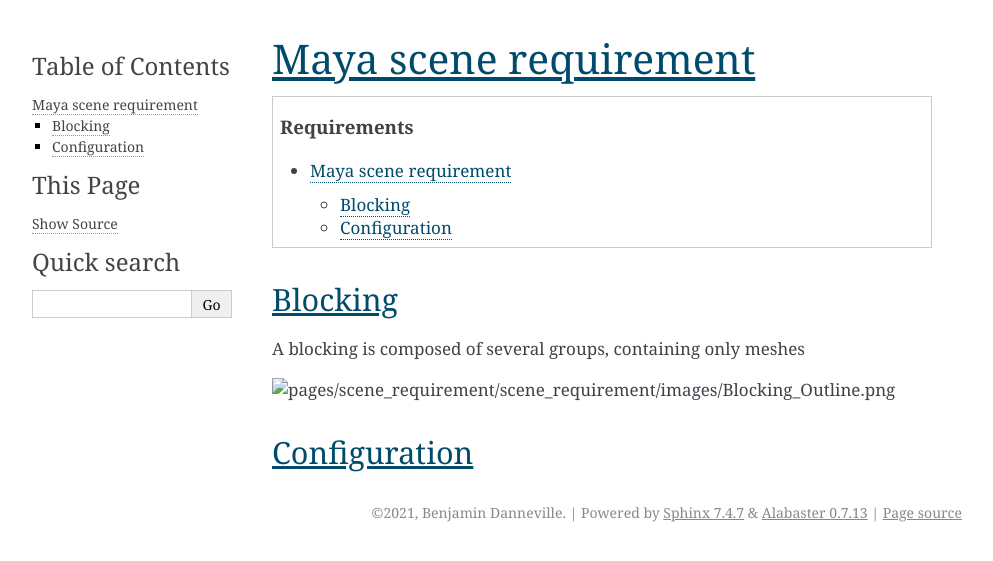
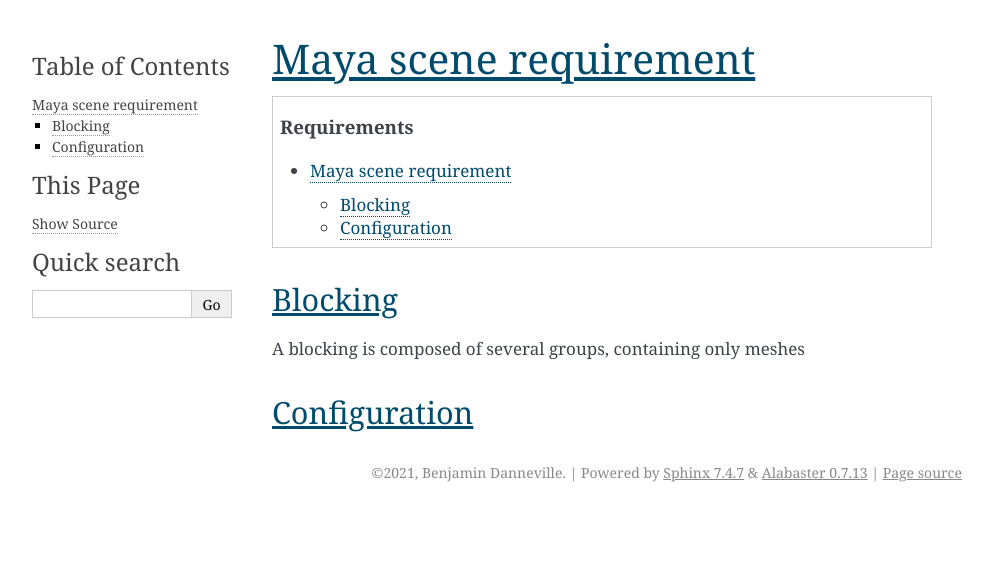
Before and after one commit to benjamin-danneville/bdGenerator, a Sphinx documentation site: the page built from docs/pages/scene_requirement/scene_requirement.rst, in a window 1280 px wide. Shown: the top 561 px of the page, without its empty margins (148-1141 px from the left). Built offline with Sphinx 7.4.7, drawn with Linux system fonts in a browser that asks for light colours.

Commit message:
removing image reference in scene_requirement.rst

```diff
--- a/docs/pages/scene_requirement/scene_requirement.rst
+++ b/docs/pages/scene_requirement/scene_requirement.rst
@@ -11,8 +11,6 @@ Blocking
 
 A blocking is composed of several groups, containing only meshes
 
-.. image:: scene_requirement/images/Blocking_Outline.png
-
 -------------
 Configuration
 -------------
```
